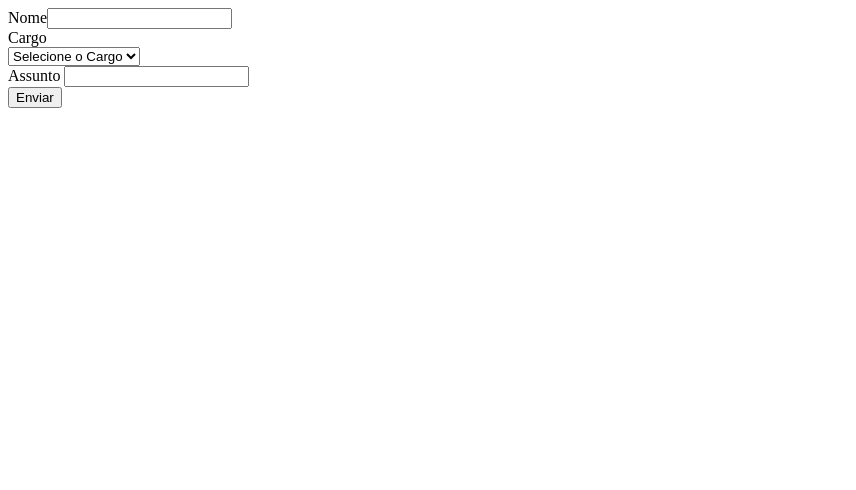
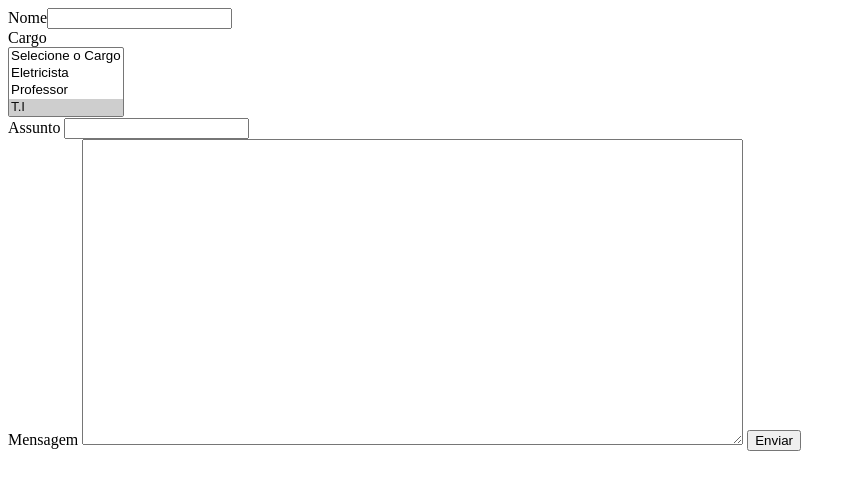
Before and after one commit to elayneolima/bootcamp-front-end-do-zero, a plain HTML site: page selects.html in a window 1280 px wide. Shown: the whole page, without its empty margins (0-856 px from the left). Drawn offline with Linux system fonts and the light colour scheme.

Commit message:
textarea

```diff
--- a/selects.html
+++ b/selects.html
@@ -7,15 +7,18 @@
 </head>
 <body>
     <form onsubmit="" method="get">
-        <label for="">Nome</label><input type="text"><br>
-        <label for="">Cargo <br> </label><select name="role">
+        <label for="">Nome</label><input type="text" name="name"><br>
+        <label for="">Cargo <br> </label>
+        <select name="role" multiple>
             <option value=" ">Selecione o Cargo</option>
             <option value="eletricista">Eletricista</option>
             <option value="professor">Professor</option>
-            <option value="ti">T.I</option>
+            <option selected value="ti">T.I</option>
 
         </select> <br>
-        <label for="">Assunto</label> <input type="text"><br>
+        <label for="">Assunto</label> <input type="text" name="subject"><br>
+        <label for="">Mensagem</label>
+        <textarea rows="20" cols="80" name="message"></textarea>
         <button type="submit">Enviar</button>
 
     </form>
```
